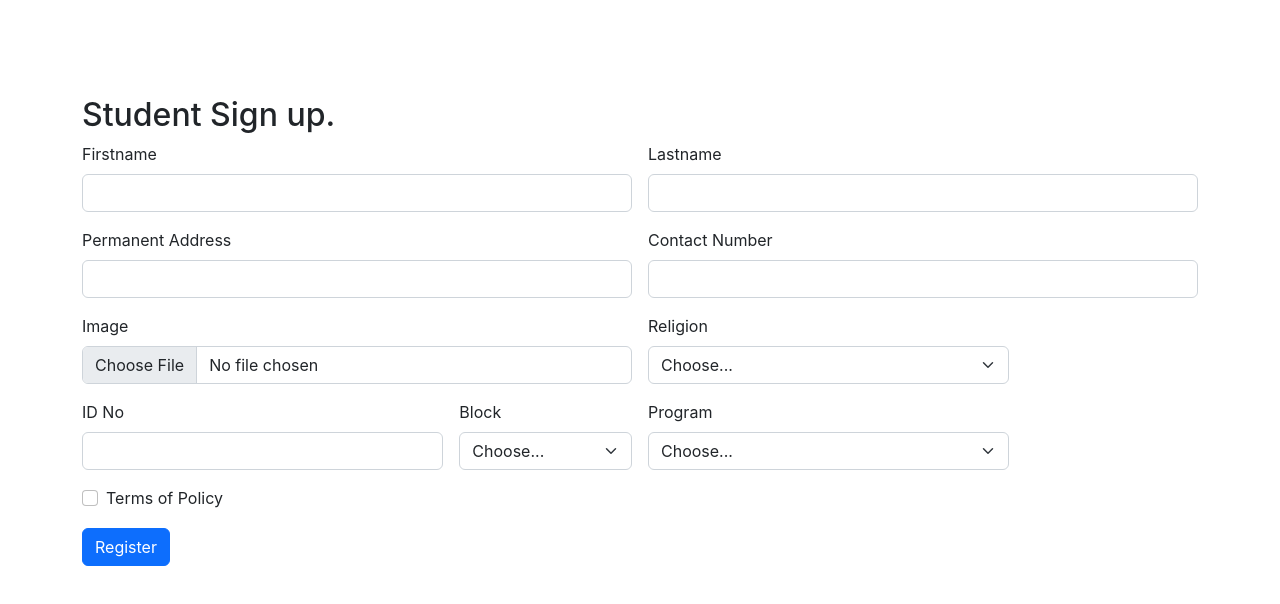
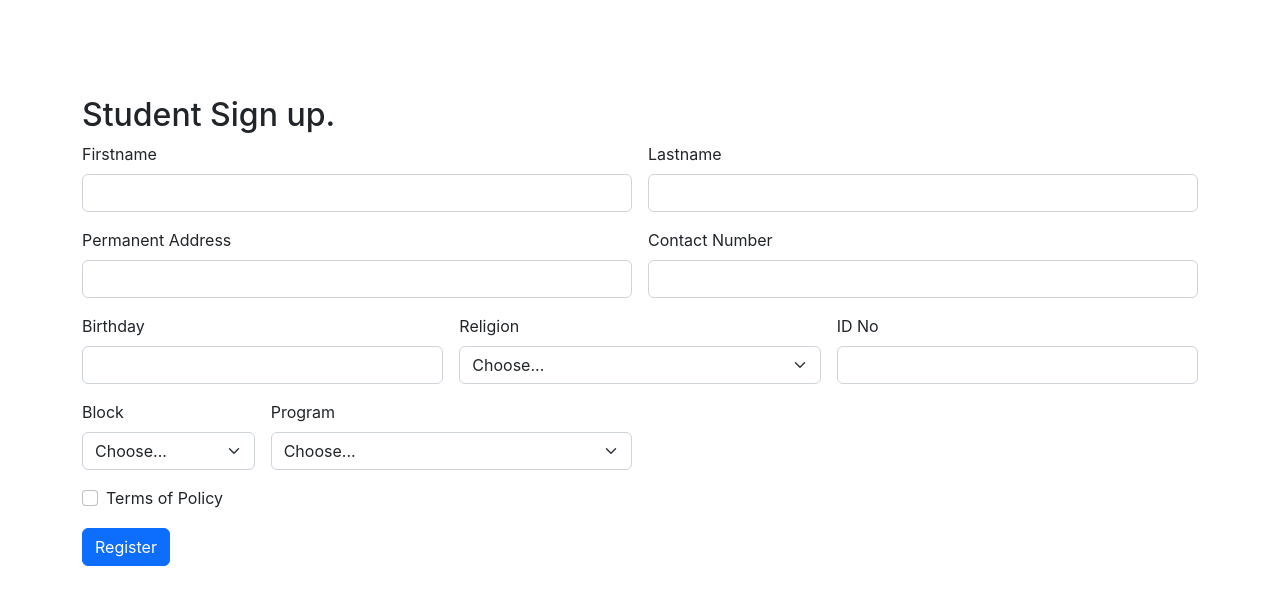
Before and after one commit to KingNelx/Client-2x, a React (Create React App) app: page /StudentReg in a window 1280 px wide. Shown: the top 604 px of the page. Built offline with nearby package versions, Linux system fonts and the light colour scheme.

Commit message:
added student forms

```diff
--- a/src/Components/StudentReg.jsx
+++ b/src/Components/StudentReg.jsx
@@ -21,9 +21,9 @@ const StudentReg = () => {
                     <label for="inputAddress2" class="form-label">Contact Number</label>
                     <input type="text" class="form-control" id="inputAddress2"  />
                 </div>
-                <div class="col-md-6">
-                    <label for="inputCity" class="form-label">Image</label>
-                    <input type="file" class="form-control" id="inputCity" />
+                <div class="col-md-4">
+                    <label for="inputCity" class="form-label">Birthday</label>
+                    <input type="text" class="form-control" id="inputCity" />
                 </div>
                 <div class="col-md-4">
                     <label for="inputState" class="form-label">Religion</label>
```
